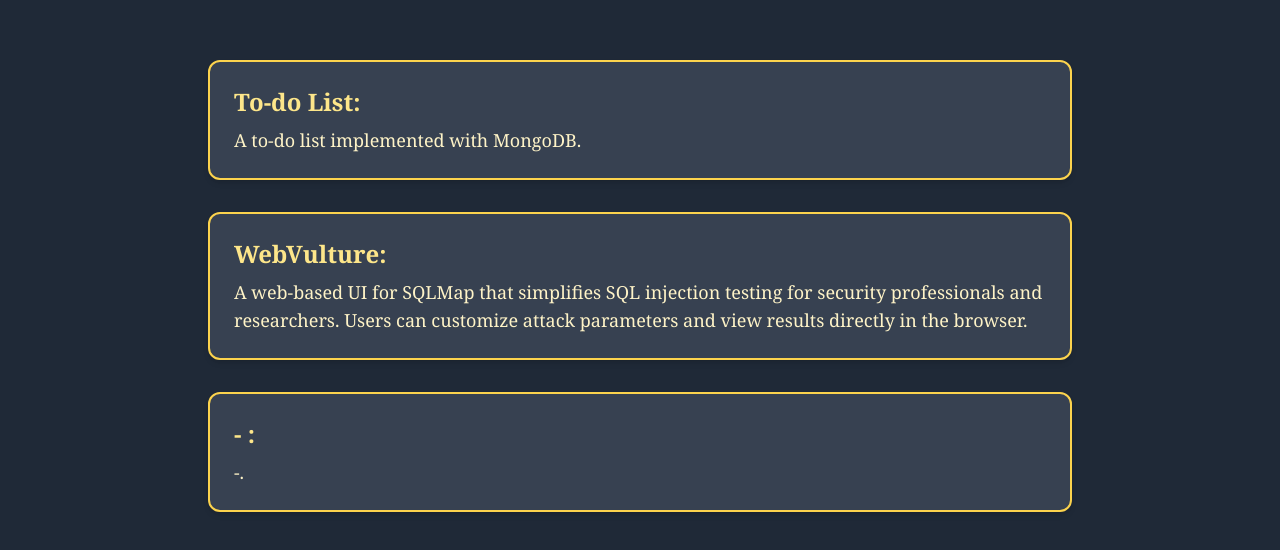
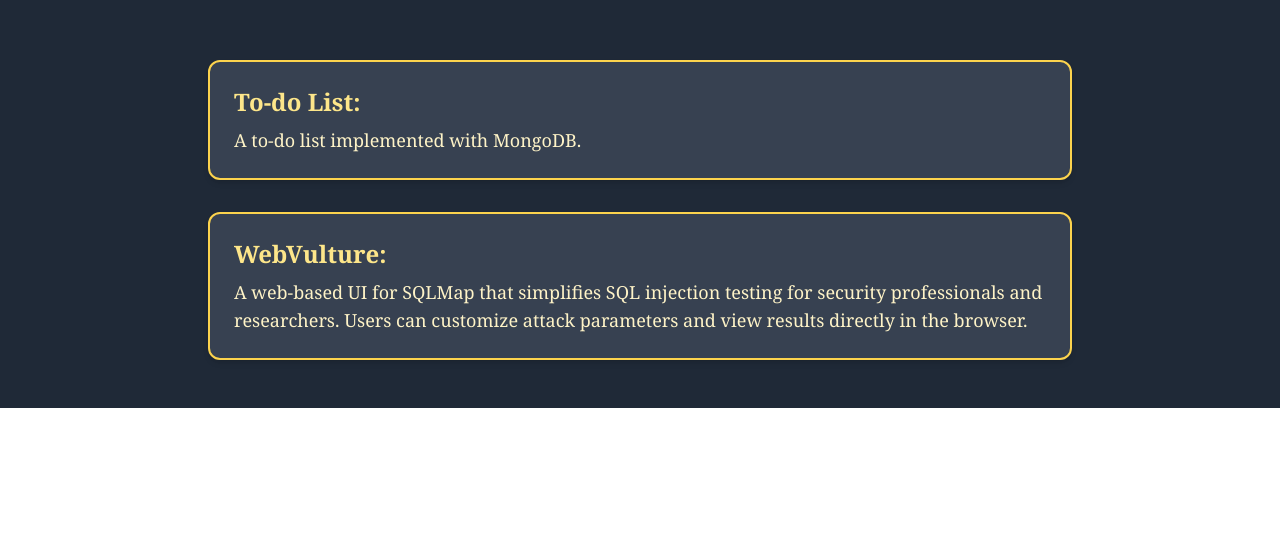
Before and after one commit to kalan88/personal_website, a React (Create React App) app in the folder pweb/frontend/: page / in a window 1280 px wide. Shown: the part 892-1442 px from the top of the page. After the commit the page ends 1300 px from the top, so only its background shows below. Built offline with nearby package versions, Linux system fonts and the light colour scheme.

Commit message:
home page extra card removed

```diff
--- a/pweb/frontend/src/pages/Home.js
+++ b/pweb/frontend/src/pages/Home.js
@@ -19,10 +19,7 @@
             title="WebVulture: "
             description="A web-based UI for SQLMap that simplifies SQL injection testing for security professionals and researchers. Users can customize attack parameters and view results directly in the browser."
           />
-          <ProjectCard
-            title=" - : "
-            description="-."
-          />
+
         </div>
       </div>
     </div>
```
